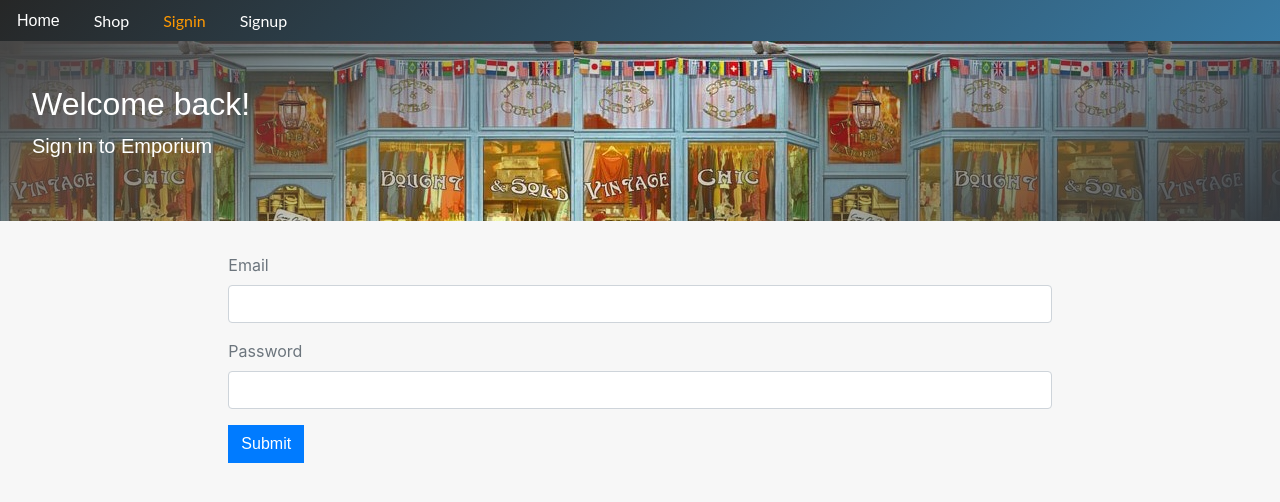
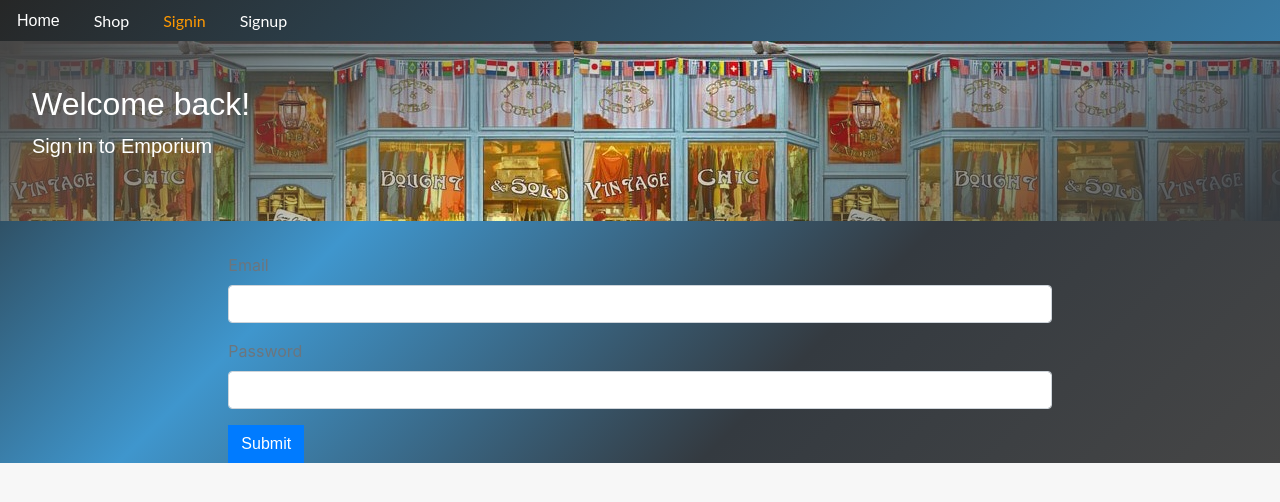
Before and after one commit to mhaji007/Emporium-Client, a React (Create React App) app: page /signin in a window 1280 px wide. Shown: the top 502 px of the page. Built offline with nearby package versions, Linux system fonts and the light colour scheme.

Commit message:
Apply background image to layout. Add comments

```diff
--- a/src/core/Card.js
+++ b/src/core/Card.js
@@ -40,7 +40,7 @@ const Card = ({ product }) => {
               </div>
 
               <a className={styles.cart} href="#">
-                <span className={styles.price}>{product.price}</span>
+                <span className={styles.price}>${product.price}</span>
                 <span className={styles.addToCart}>
                   <span className={styles.txt}>Add to cart</span>
                 </span>
--- a/src/core/Layout.js
+++ b/src/core/Layout.js
@@ -11,6 +11,7 @@ const Layout = ({
 }) => {
   return (
     <div>
+      <div className={styles.wrapper}>
       <Menu />
       <div className="jumbotron">
         <h2>{title}</h2>
@@ -18,7 +19,7 @@ const Layout = ({
       </div>
       <div className={className}>{children}</div>
     </div>
-
+      </div>
   );
 };
 
--- a/src/core/Layout.module.css
+++ b/src/core/Layout.module.css
@@ -1,3 +1,3 @@
 .wrapper {
-  background: linear-gradient(145deg, #464646, transparent, #343a40) , url("/img/Emporium.jpg");
+ background:  linear-gradient(-45deg, #464646, #343a40, #3f96cd, #262727);
 }
--- a/src/core/Shop.js
+++ b/src/core/Shop.js
@@ -4,6 +4,8 @@ import Card from './Card';
 import {getCategories} from "./apiCore";
 import Checkbox from './Checkbox';
 
+// Component that sends request to backend
+// and displays products based on filters
 const Shop = () => {
 
   const [categories, setCategories] = useState([]);
```
Also changed, not shown: src/core/Card.module.css (line endings or trailing spaces).
